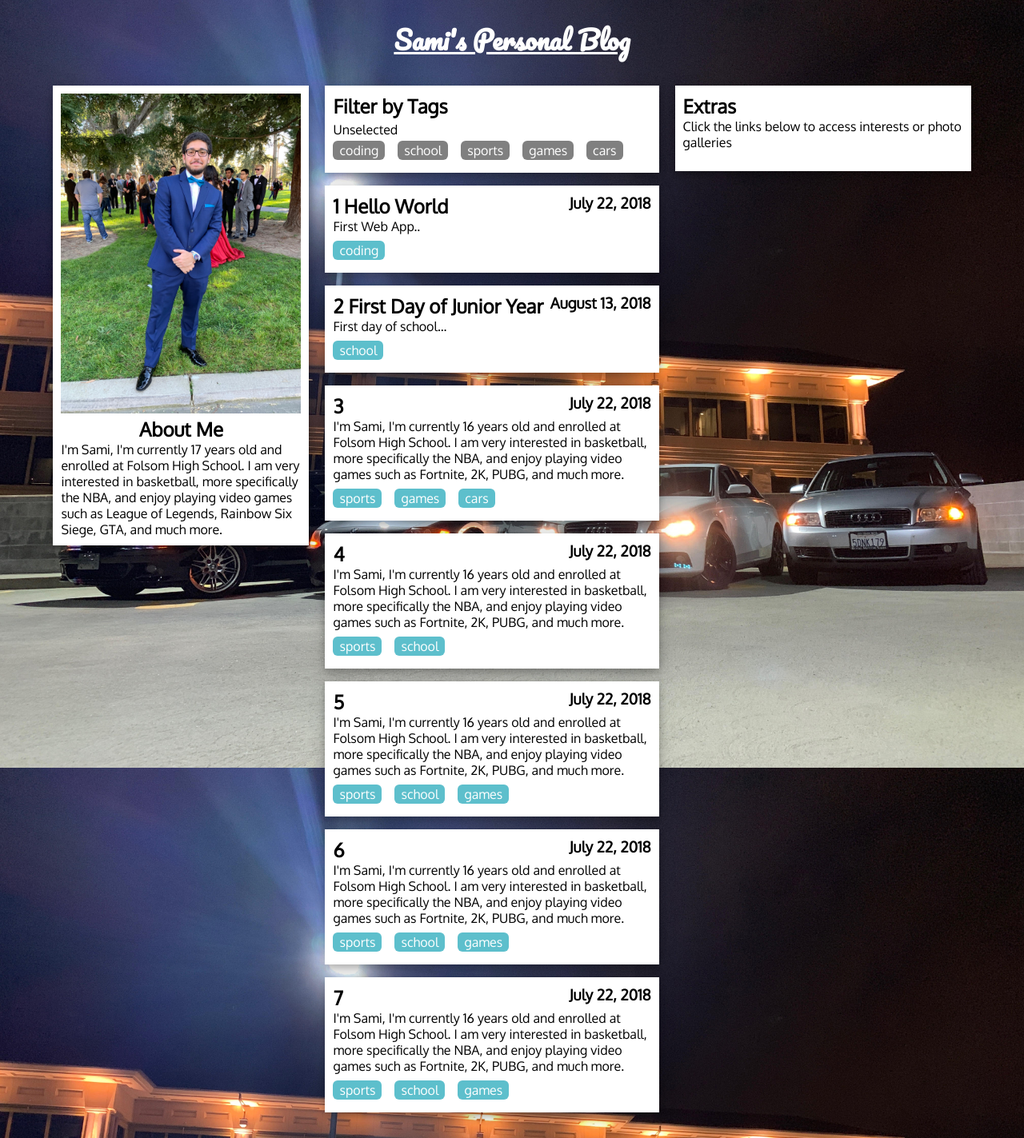
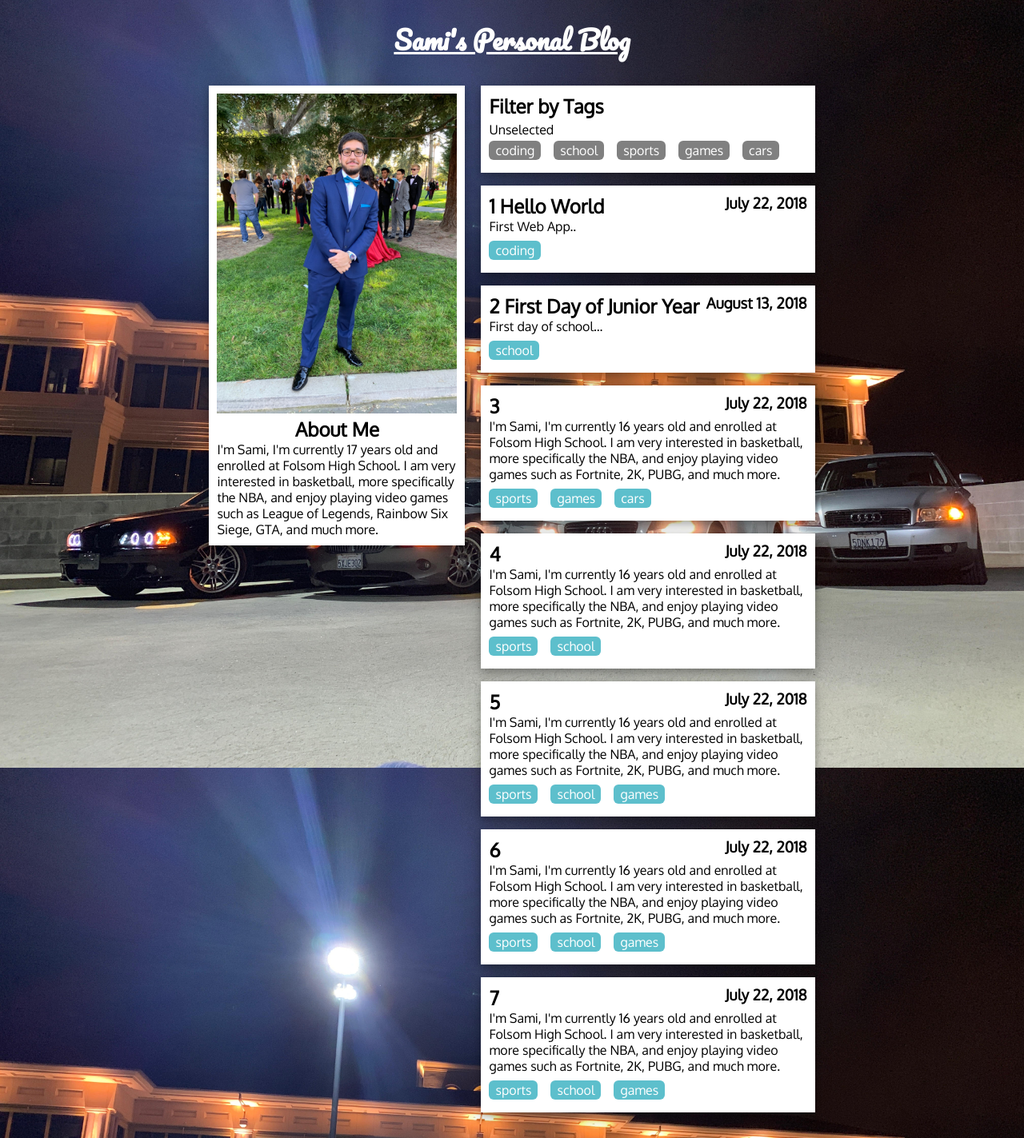
Before and after one commit to samialhamad/samidevelopment, a PHP site: page / in a window 1280 px wide. Shown: the whole page at 80% size. Run offline with PHP 8.4, Linux system fonts and the light colour scheme.

Commit message:
undid everything from last commit

```diff
--- a/index.css
+++ b/index.css
@@ -61,14 +61,8 @@ p {
     max-width: 500px;
 }
 
-#sideDiv {
-    width: 25%;
-    vertical-align: top;
-    min-width: 350px;
-    max-width: 500px;
-}
 
-ol, ul {
+ol {
     list-style-type: none;
     padding: 0px;
 }
--- a/index.html
+++ b/index.html
@@ -34,11 +34,6 @@
                     <ol id="blogPostList">
                     </ol>
                 </div>
-                <div id="sideDiv" class="card tableCell">
-                    <h2>Extras</h2>
-                    <p>Click the links below to access interests or photo galleries</p>
-                    <ul id="externalLinks">
-                    </ul>
                 </div>
             </div>
         </div>
--- a/index.js
+++ b/index.js
@@ -28,6 +28,13 @@ window.onload = function() {
     populateTagFilters();
     renderUnselectedTags();
     renderSelectedTags();
+}
+
+function populateExtraLinks () {
+    var extraLink = new ExtraLink();
+    extraLink.title = "Photo Gallery";
+    extraLink.text = "Click the photo below to access the photo gallery";
+    //extraLink.imageSrc = ""
 }
 
 function populateBlogPosts() {
@@ -162,6 +169,7 @@ function renderFilteredBlogPosts() {
     }
 }
 
+
 function populateTagFilters() {
     for (var i = 0; i < blogPosts.length; i++) {
         var blogPost = blogPosts[i];
```
